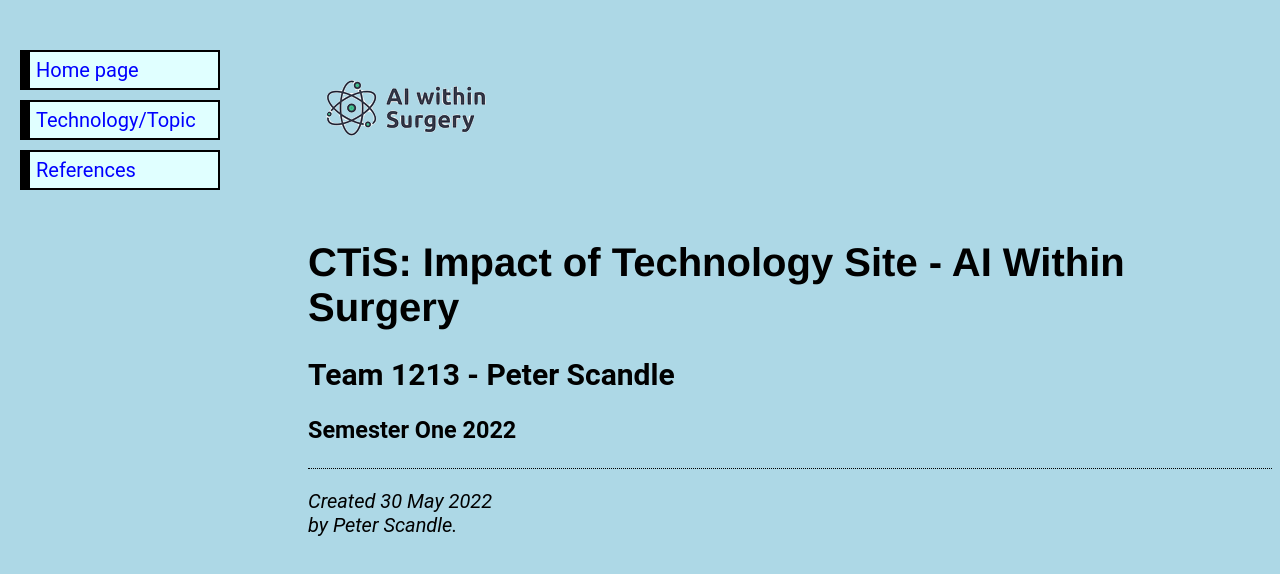
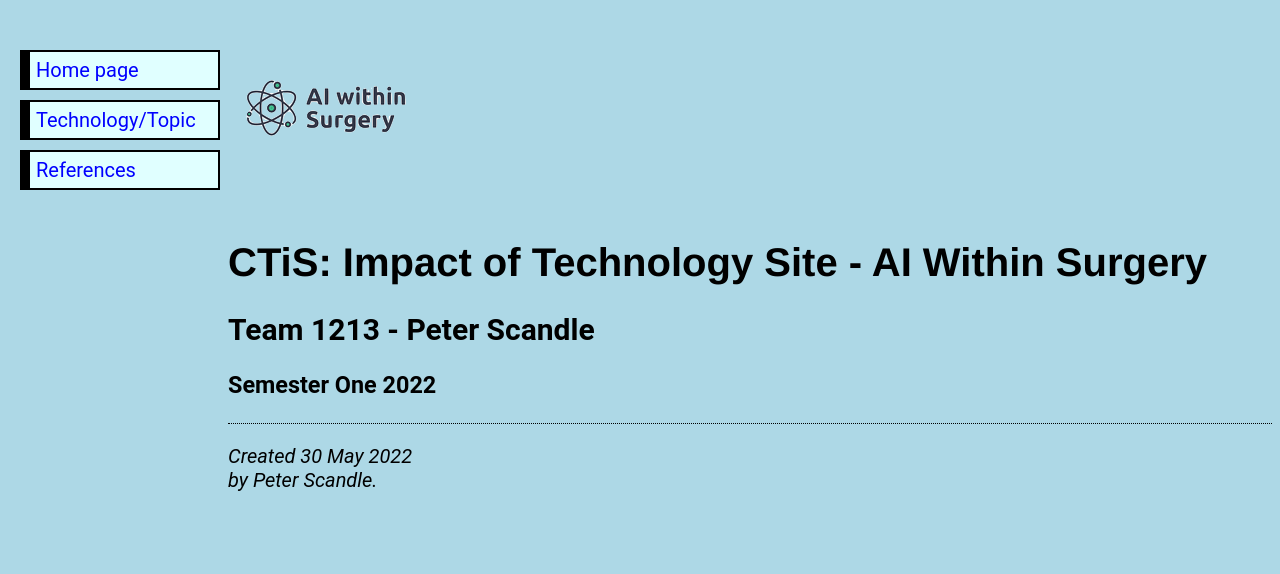
Before and after one commit to PScandle/PScandle.github.io, a plain HTML site: page index.html in a window 1280 px wide. Drawn offline with Linux system fonts and the light colour scheme.

Commit message:
fixed alignment of home page

```diff
--- a/index.html
+++ b/index.html
@@ -3,6 +3,7 @@
 <head>
     <title>CTIS Assignment 3 - Home</title>
     <link rel="stylesheet" href="styles/styles.css">
+    <img src = "/images/main_logo.png">
 </head>
 
 <body>
@@ -12,7 +13,6 @@
     <li><a href="pages/Technology.html">Technology/Topic</a>
     <li><a href="pages/References.html"> References </a>
 </ul>
-<img src = "/images/main_logo.png">
 <!-- Main content -->
 <h1>CTiS: Impact of Technology Site - AI Within Surgery</h1>
 
--- a/styles/styles.css
+++ b/styles/styles.css
@@ -1,5 +1,5 @@
 body {
-    padding-left: 15em;
+    padding-left: 11em;
     font-family: Roboto, Times, serif;
     font-size: 20px;
     color: black;
```
